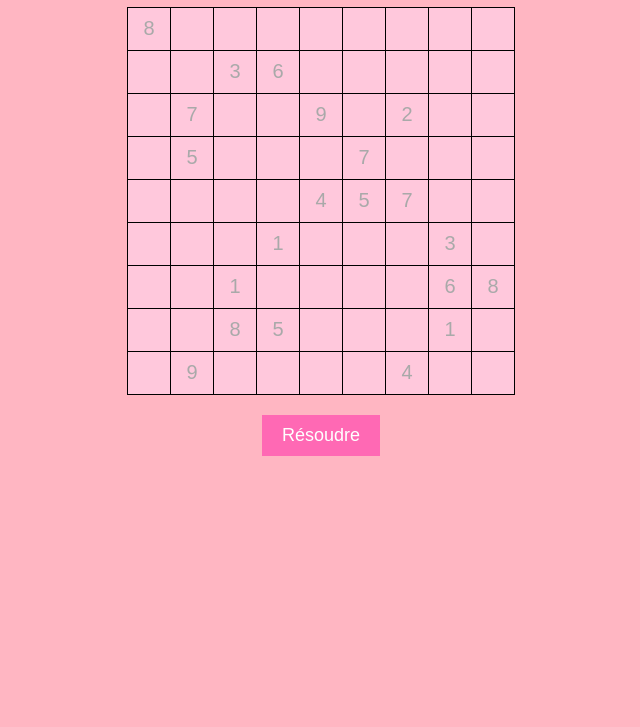
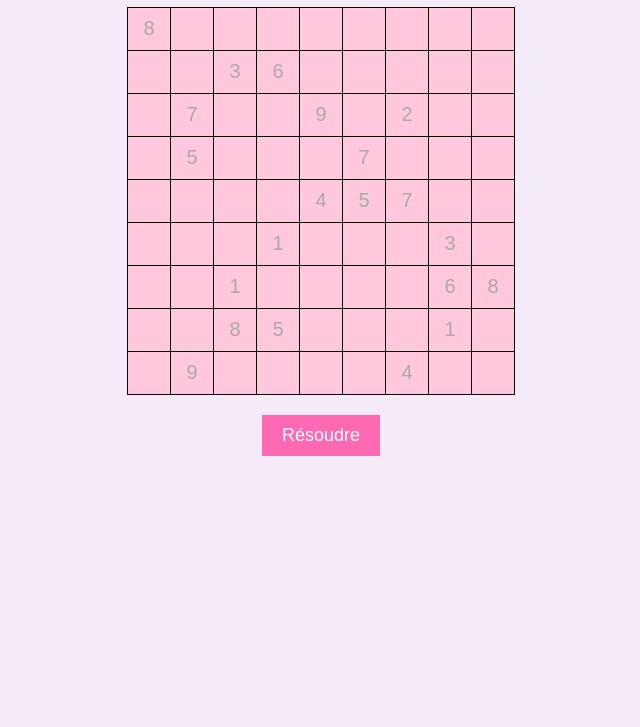
Before and after one commit to nono-894/Le-jeu-de-nono, a plain HTML site: page index.html in a window 1280 px wide. Shown: the part 73-800 px from the top of the page, without its empty margins (319-959 px from the left). Drawn offline with Linux system fonts and the light colour scheme.

Commit message:
change color

```diff
--- a/index.html
+++ b/index.html
@@ -8,7 +8,7 @@
         body {
             font-family: Arial, sans-serif;
             text-align: center;
-            background-color: #FFB6C2;
+            background-color: #B6C2;
         }
         table {
             margin: auto;
```
Also changed, not shown: 1 other file.
